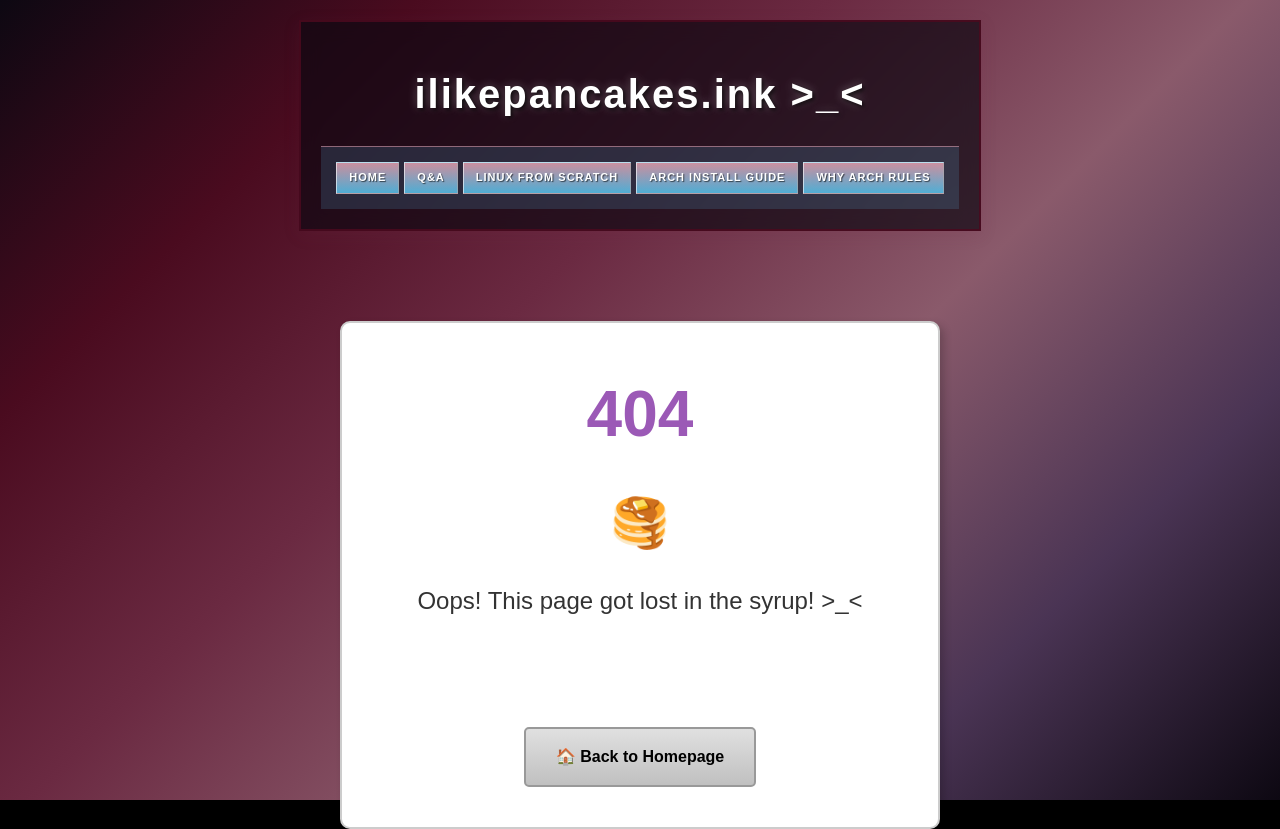
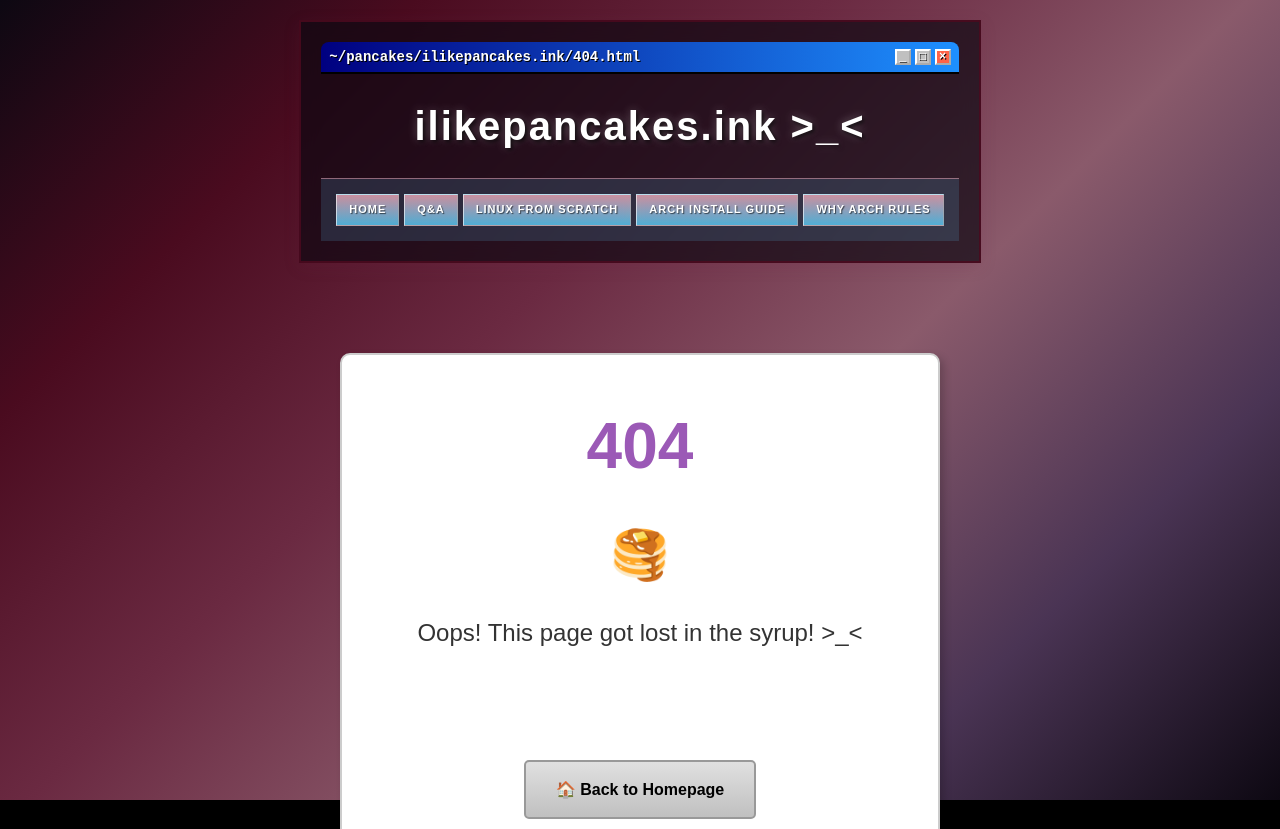
Before and after one commit to ilikepancakes-ink/tuff, a plain HTML site: page 404.html in a window 1280 px wide. Shown: the top 829 px of the page. Drawn offline with Linux system fonts and the light colour scheme.

Commit message:
for fun i made all the titles filepaths

```diff
--- a/404.html
+++ b/404.html
@@ -68,7 +68,15 @@
         <div class="floating-text"></div>
     </div>
 
-    <header>
+    <header role="banner">
+        <div class="window-titlebar">
+            <span class="window-title">~/pancakes/ilikepancakes.ink/404.html</span>
+            <div class="window-controls">
+                <div class="window-button">_</div>
+                <div class="window-button">□</div>
+                <div class="window-button close">×</div>
+            </div>
+        </div>
         <h1>ilikepancakes.ink >_<</h1>
         <nav role="navigation" aria-label="Main navigation">
             <ul class="nav-menu">
--- a/style.css
+++ b/style.css
@@ -79,19 +79,44 @@ header {
 }
 
 .window-titlebar {
-    display: none; /* Remove complex window styling */
+    background: linear-gradient(to right, #000080, #1e90ff);
+    padding: 4px 8px;
+    border-top-left-radius: 8px;
+    border-top-right-radius: 8px;
+    display: flex;
+    justify-content: space-between;
+    align-items: center;
+    border-bottom: 2px solid #000;
+    color: #fff;
+    font-family: 'VT323', monospace;
+    text-shadow: 1px 1px #000;
 }
 
 .window-title {
-    display: none;
+    font-weight: bold;
+    font-size: 14px;
 }
 
 .window-controls {
-    display: none;
+    display: flex;
+    gap: 4px;
 }
 
 .window-button {
-    display: none;
+    width: 16px;
+    height: 16px;
+    background: #c0c0c0;
+    border: 2px outset #fff;
+    display: flex;
+    justify-content: center;
+    align-items: center;
+    font-weight: bold;
+    font-size: 12px;
+    cursor: pointer;
+}
+
+.window-button.close {
+    background: #ff6347;
 }
 
 header h1 {
```
Also changed, not shown: 500.html (+9 -1 lines), linux/arch-install-guide.html (+11 -1 lines), linux/archlinux.html (+11 -1 lines), linux/gnu-linux.html (+8 -0 lines), qna.html (+1 -1 lines).
